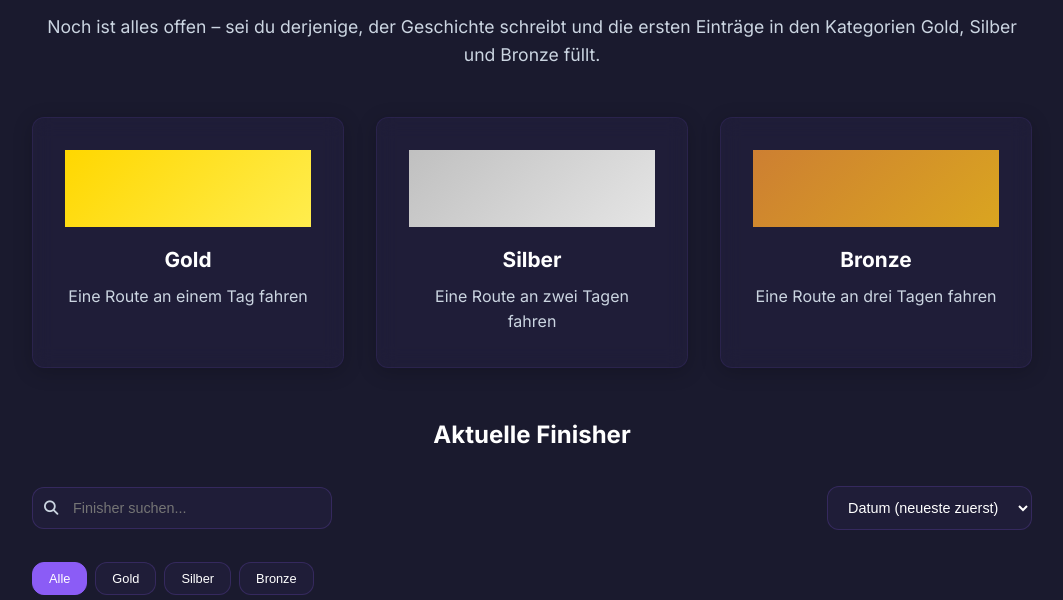
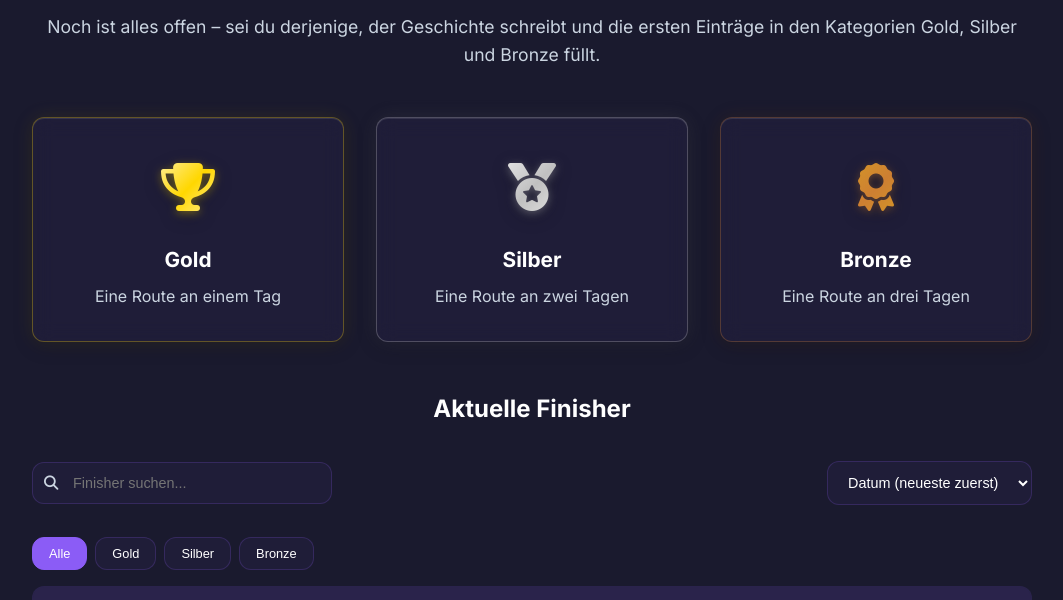
Before and after one commit to dottenbr/slateman.de, a plain HTML site: page index.html in a window 1280 px wide. Shown: the part 3261-3861 px from the top of the page, without its empty margins (108-1171 px from the left). Drawn offline with Linux system fonts and the light colour scheme.

Commit message:
feat: better finisher cards

```diff
--- a/index.html
+++ b/index.html
@@ -191,28 +191,28 @@
                 </div>
 
                 <div class="finisher-cards">
-                    <div class="finisher-card">
+                    <div class="finisher-card gold">
                         <div class="medal-icon gold">
                             <i class="fas fa-trophy"></i>
                         </div>
                         <h4>Gold</h4>
-                        <p>Eine Route an einem Tag fahren</p>
+                        <p>Eine Route an einem Tag</p>
                     </div>
 
-                    <div class="finisher-card">
+                    <div class="finisher-card silver">
                         <div class="medal-icon silver">
                             <i class="fas fa-medal"></i>
                         </div>
                         <h4>Silber</h4>
-                        <p>Eine Route an zwei Tagen fahren</p>
+                        <p>Eine Route an zwei Tagen</p>
                     </div>
 
-                    <div class="finisher-card">
+                    <div class="finisher-card bronze">
                         <div class="medal-icon bronze">
                             <i class="fas fa-award"></i>
                         </div>
                         <h4>Bronze</h4>
-                        <p>Eine Route an drei Tagen fahren</p>
+                        <p>Eine Route an drei Tagen</p>
                     </div>
                 </div>
 
--- a/styles.css
+++ b/styles.css
@@ -558,6 +558,8 @@ body {
     text-align: center;
     border: 1px solid rgba(139, 92, 246, 0.1);
     backdrop-filter: blur(10px);
+    position: relative;
+    overflow: hidden;
 }
 
 .finisher-card:hover {
@@ -565,35 +567,156 @@ body {
     box-shadow: var(--shadow-hover);
 }
 
+.finisher-card::before {
+    content: '';
+    position: absolute;
+    top: 0;
+    left: 0;
+    right: 0;
+    bottom: 0;
+    border-radius: var(--border-radius);
+    opacity: 0;
+    transition: opacity 0.3s ease;
+    z-index: 1;
+}
+
+.finisher-card:hover::before {
+    opacity: 1;
+}
+
+.finisher-card.gold::before {
+    background: linear-gradient(135deg,
+        rgba(255, 215, 0, 0.1) 0%,
+        rgba(255, 255, 255, 0.2) 25%,
+        rgba(255, 215, 0, 0.15) 50%,
+        rgba(255, 255, 255, 0.1) 75%,
+        rgba(255, 215, 0, 0.05) 100%);
+}
+
+.finisher-card.silver::before {
+    background: linear-gradient(135deg,
+        rgba(192, 192, 192, 0.1) 0%,
+        rgba(255, 255, 255, 0.25) 25%,
+        rgba(192, 192, 192, 0.15) 50%,
+        rgba(255, 255, 255, 0.15) 75%,
+        rgba(192, 192, 192, 0.05) 100%);
+}
+
+.finisher-card.bronze::before {
+    background: linear-gradient(135deg,
+        rgba(205, 127, 50, 0.1) 0%,
+        rgba(255, 255, 255, 0.15) 25%,
+        rgba(205, 127, 50, 0.15) 50%,
+        rgba(255, 255, 255, 0.1) 75%,
+        rgba(205, 127, 50, 0.05) 100%);
+}
+
 .medal-icon {
     font-size: 3rem;
     margin-bottom: 1rem;
+    position: relative;
+    z-index: 2;
+    filter: drop-shadow(0 2px 4px rgba(0, 0, 0, 0.3));
+}
+
+.medal-icon.gold {
+    background: linear-gradient(135deg,
+        #ffd700 0%,
+        #fff8dc 25%,
+        #ffd700 50%,
+        #fff8dc 75%,
+        #ffd700 100%);
     -webkit-background-clip: text;
     -webkit-text-fill-color: transparent;
     background-clip: text;
-}
-
-.medal-icon.gold {
-    background: linear-gradient(135deg, #ffd700, #ffed4e);
+    filter: drop-shadow(0 2px 4px rgba(255, 215, 0, 0.4)) drop-shadow(0 4px 8px rgba(0, 0, 0, 0.3));
 }
 
 .medal-icon.silver {
-    background: linear-gradient(135deg, #c0c0c0, #e5e5e5);
+    background: linear-gradient(135deg,
+        #c0c0c0 0%,
+        #f5f5f5 25%,
+        #c0c0c0 50%,
+        #f5f5f5 75%,
+        #c0c0c0 100%);
+    -webkit-background-clip: text;
+    -webkit-text-fill-color: transparent;
+    background-clip: text;
+    filter: drop-shadow(0 2px 4px rgba(192, 192, 192, 0.4)) drop-shadow(0 4px 8px rgba(0, 0, 0, 0.3));
 }
 
 .medal-icon.bronze {
-    background: linear-gradient(135deg, #cd7f32, #daa520);
+    background: linear-gradient(135deg,
+        #cd7f32 0%,
+        #daa520 25%,
+        #cd7f32 50%,
+        #daa520 75%,
+        #cd7f32 100%);
+    -webkit-background-clip: text;
+    -webkit-text-fill-color: transparent;
+    background-clip: text;
+    filter: drop-shadow(0 2px 4px rgba(205, 127, 50, 0.4)) drop-shadow(0 4px 8px rgba(0, 0, 0, 0.3));
 }
 
 .finisher-card h4 {
     color: var(--text-color);
     font-size: 1.3rem;
     margin-bottom: 0.5rem;
+    position: relative;
+    z-index: 2;
 }
 
 .finisher-card p {
     color: var(--light-text);
     line-height: 1.6;
+    position: relative;
+    z-index: 2;
+}
+
+/* Enhanced metallic borders */
+.finisher-card.gold {
+    border: 1px solid rgba(255, 215, 0, 0.3);
+    box-shadow:
+        0 4px 20px rgba(0, 0, 0, 0.2),
+        inset 0 1px 0 rgba(255, 255, 255, 0.1),
+        0 0 20px rgba(255, 215, 0, 0.1);
+}
+
+.finisher-card.silver {
+    border: 1px solid rgba(192, 192, 192, 0.3);
+    box-shadow:
+        0 4px 20px rgba(0, 0, 0, 0.2),
+        inset 0 1px 0 rgba(255, 255, 255, 0.1),
+        0 0 20px rgba(192, 192, 192, 0.1);
+}
+
+.finisher-card.bronze {
+    border: 1px solid rgba(205, 127, 50, 0.3);
+    box-shadow:
+        0 4px 20px rgba(0, 0, 0, 0.2),
+        inset 0 1px 0 rgba(255, 255, 255, 0.1),
+        0 0 20px rgba(205, 127, 50, 0.1);
+}
+
+.finisher-card.gold:hover {
+    box-shadow:
+        0 8px 30px rgba(139, 92, 246, 0.15),
+        inset 0 1px 0 rgba(255, 255, 255, 0.2),
+        0 0 30px rgba(255, 215, 0, 0.2);
+}
+
+.finisher-card.silver:hover {
+    box-shadow:
+        0 8px 30px rgba(139, 92, 246, 0.15),
+        inset 0 1px 0 rgba(255, 255, 255, 0.2),
+        0 0 30px rgba(192, 192, 192, 0.2);
+}
+
+.finisher-card.bronze:hover {
+    box-shadow:
+        0 8px 30px rgba(139, 92, 246, 0.15),
+        inset 0 1px 0 rgba(255, 255, 255, 0.2),
+        0 0 30px rgba(205, 127, 50, 0.2);
 }
 
 .finisher-cta {
```
